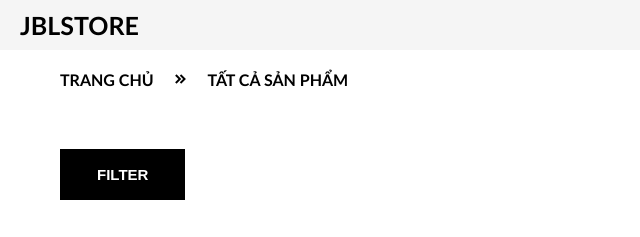
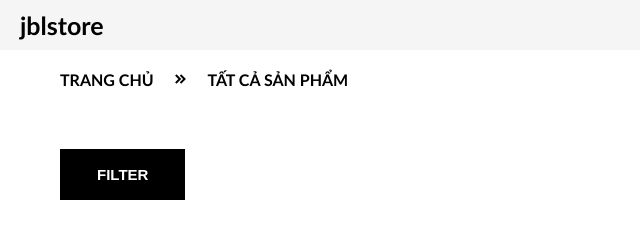
Before and after one commit to huypv2002/JBLStore, a plain HTML site: page products.html in a window 1280 px wide. Shown: the top 237 px of the page, 0-640 px from the left. Drawn offline with nearby package versions, Linux system fonts and the light colour scheme.

Commit message:
Update products.html

```diff
--- a/products.html
+++ b/products.html
@@ -22,7 +22,7 @@
     <header>
         <!-- mobile menu -->
         <div class="mobile-menu bg-second">
-            <a href="#" class="mb-logo">JBLSTORE</a>
+            <a href="#" class="mb-logo">jblstore</a>
             <span class="mb-menu-toggle" id="mb-menu-toggle">
                 <i class='bx bx-menu'></i>
             </span>
```
